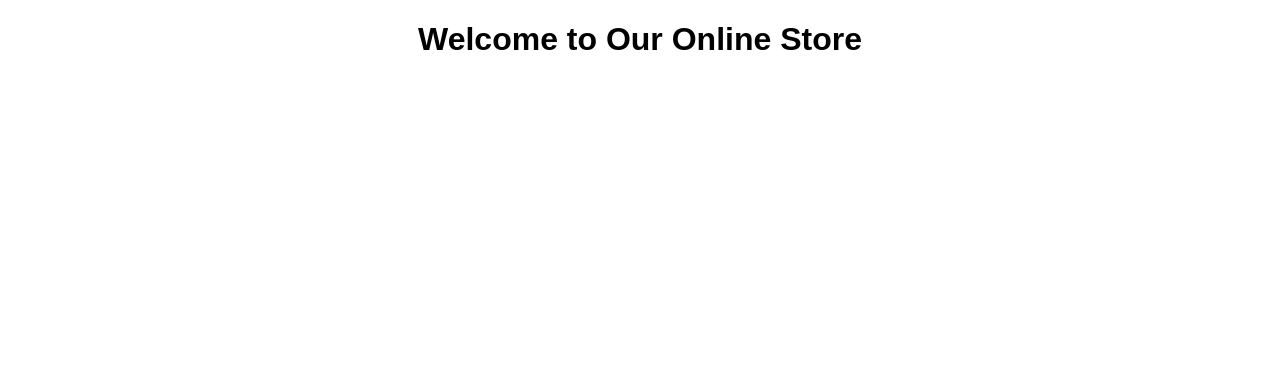
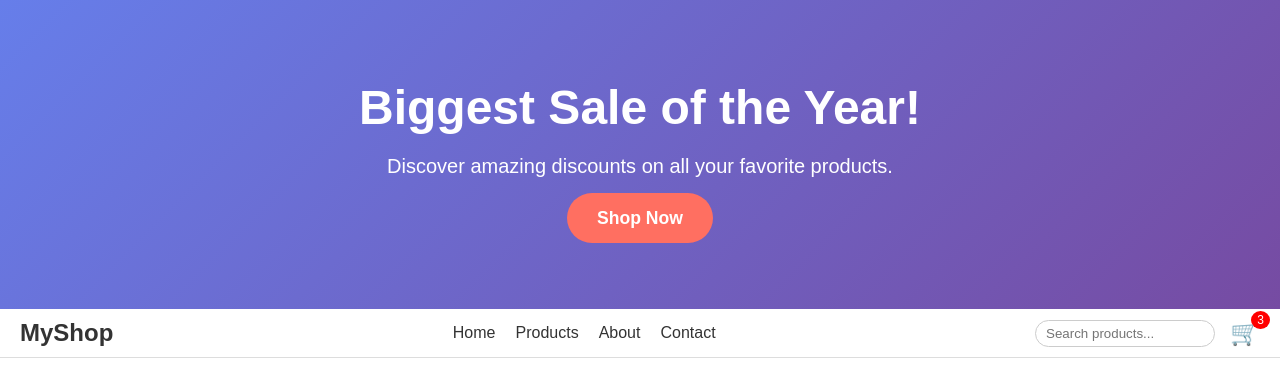
Before and after one commit to sarthak-bhujbal/ecommerce-frontend, a website: page index.html in a window 1280 px wide. Drawn offline with Linux system fonts and the light colour scheme.

Commit message:
hero section and navnar ready

```diff
--- a/index.html
+++ b/index.html
@@ -1,15 +1,56 @@
 <!DOCTYPE html>
 <html lang="en">
-<head>
-    <meta charset="UTF-8">
-    <meta name="viewport" content="width=device-width, initial-scale=1.0">
+  <head>
+    <meta charset="UTF-8" />
+    <meta name="viewport" content="width=device-width, initial-scale=1.0" />
     <title>E-Commerce Frontend</title>
-    <link rel="stylesheet" href="styles/main.css">
-</head>
-<body>
+    <link rel="stylesheet" href="styles/main.css" />
+  </head>
+  <body>
+    <!-- <header>
+        <h1>Welcome to Our Online Store</h1>
+    </header> -->
+      <section class="hero">
+        <div class="hero-content">
+          <h1>Biggest Sale of the Year!</h1>
+          <p>Discover amazing discounts on all your favorite products.</p>
+          <a href="#products" class="btn-cta">Shop Now</a>
+        </div>
+      </section>
     <header>
-        <h1>Welcome to Our Online Store</h1>
+      <div class="logo">
+        <h1>MyShop</h1>
+      </div>
+
+      <nav class="nav-menu">
+        <ul>
+          <li><a href="#">Home</a></li>
+          <li><a href="#">Products</a></li>
+          <li><a href="#">About</a></li>
+          <li><a href="#">Contact</a></li>
+        </ul>
+      </nav>
+
+      <div class="header-right">
+        <input
+          type="search"
+          placeholder="Search products..."
+          class="search-bar"
+        />
+
+        <div class="cart-icon">
+          🛒
+          <span class="cart-count">3</span>
+          <!-- example count -->
+        </div>
+
+        <div class="hamburger-menu">
+          &#9776;
+          <!-- hamburger icon -->
+        </div>
+      </div>
     </header>
+
     <script src="scripts/app.js"></script>
-</body>
+  </body>
 </html>
--- a/scripts/app.js
+++ b/scripts/app.js
@@ -1 +1,9 @@
 console.log("E-Commerce Website Loaded");
+document.addEventListener('DOMContentLoaded', () => {
+  const hamburger = document.querySelector('.hamburger-menu');
+  const navMenu = document.querySelector('.nav-menu');
+
+  hamburger.addEventListener('click', () => {
+    navMenu.classList.toggle('active');
+  });
+});
--- a/styles/main.css
+++ b/styles/main.css
@@ -4,3 +4,183 @@ body {
     padding: 0;
     text-align: center;
 }
+
+/* Basic reset */
+* {
+  box-sizing: border-box;
+}
+
+header {
+  display: flex;
+  justify-content: space-between;
+  align-items: center;
+  padding: 10px 20px;
+  background-color: #fff;
+  border-bottom: 1px solid #ddd;
+  position: relative;
+  z-index: 10;
+}
+
+.logo h1 {
+  margin: 0;
+  font-size: 1.5rem;
+  color: #333;
+}
+
+.nav-menu ul {
+  list-style: none;
+  display: flex;
+  margin: 0;
+  padding: 0;
+}
+
+.nav-menu ul li {
+  margin-left: 20px;
+}
+
+.nav-menu ul li a {
+  text-decoration: none;
+  color: #333;
+  font-weight: 500;
+  transition: color 0.3s;
+}
+
+.nav-menu ul li a:hover {
+  color: #007bff;
+}
+
+.header-right {
+  display: flex;
+  align-items: center;
+  gap: 15px;
+}
+
+.search-bar {
+  padding: 5px 10px;
+  border: 1px solid #ccc;
+  border-radius: 20px;
+  outline: none;
+  width: 180px;
+  transition: border-color 0.3s;
+}
+
+.search-bar:focus {
+  border-color: #007bff;
+}
+
+.cart-icon {
+  position: relative;
+  font-size: 1.5rem;
+  cursor: pointer;
+}
+
+.cart-count {
+  position: absolute;
+  top: -8px;
+  right: -10px;
+  background-color: red;
+  color: white;
+  font-size: 0.75rem;
+  padding: 2px 6px;
+  border-radius: 50%;
+}
+
+.hamburger-menu {
+  font-size: 1.8rem;
+  cursor: pointer;
+  display: none; /* hidden on desktop */
+}
+
+@media (max-width: 768px) {
+  .nav-menu {
+    display: none; /* hide desktop nav */
+    position: absolute;
+    top: 60px; /* below header */
+    left: 0;
+    right: 0;
+    background-color: #fff;
+    border-top: 1px solid #ddd;
+    box-shadow: 0 4px 6px rgba(0,0,0,0.1);
+  }
+
+  .nav-menu.active {
+    display: block;
+  }
+
+  .nav-menu ul {
+    flex-direction: column;
+  }
+
+  .nav-menu ul li {
+    margin: 15px 0;
+    text-align: center;
+  }
+
+  .header-right {
+    gap: 10px;
+  }
+
+  .search-bar {
+    width: 120px;
+  }
+
+  .hamburger-menu {
+    display: block; /* show hamburger on mobile */
+  }
+}
+
+
+.hero {
+  display: flex;
+  justify-content: center;
+  align-items: center;
+  background: linear-gradient(135deg, #667eea, #764ba2);
+  color: white;
+  padding: 80px 20px;
+  text-align: center;
+  min-height: 300px;
+}
+
+.hero-content h1 {
+  font-size: 3rem;
+  margin: 0 0 20px;
+  font-weight: bold;
+}
+
+.hero-content p {
+  font-size: 1.25rem;
+  margin-bottom: 30px;
+}
+
+.btn-cta {
+  background-color: #ff6f61;
+  color: white;
+  padding: 15px 30px;
+  font-size: 1.1rem;
+  font-weight: 600;
+  border: none;
+  border-radius: 30px;
+  cursor: pointer;
+  text-decoration: none;
+  transition: background-color 0.3s ease;
+}
+
+.btn-cta:hover {
+  background-color: #ff3b2f;
+}
+
+/* Responsive adjustments */
+@media (max-width: 768px) {
+  .hero-content h1 {
+    font-size: 2rem;
+  }
+
+  .hero-content p {
+    font-size: 1rem;
+  }
+
+  .btn-cta {
+    padding: 12px 24px;
+    font-size: 1rem;
+  }
+}
```
